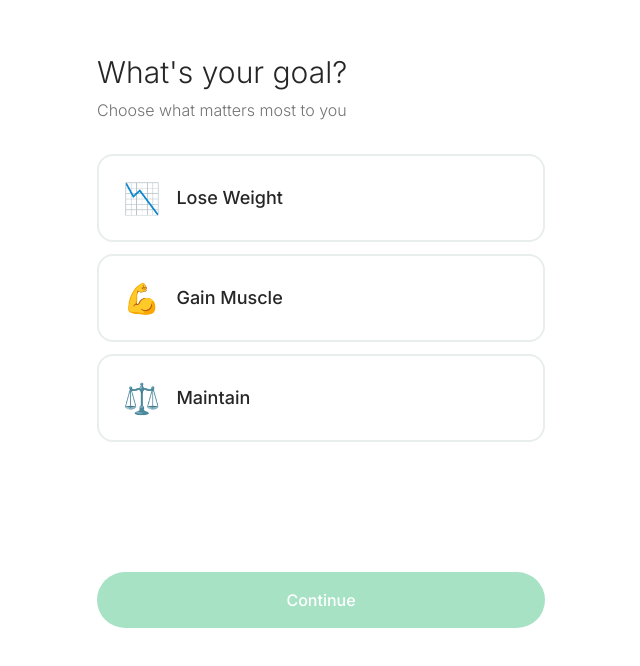
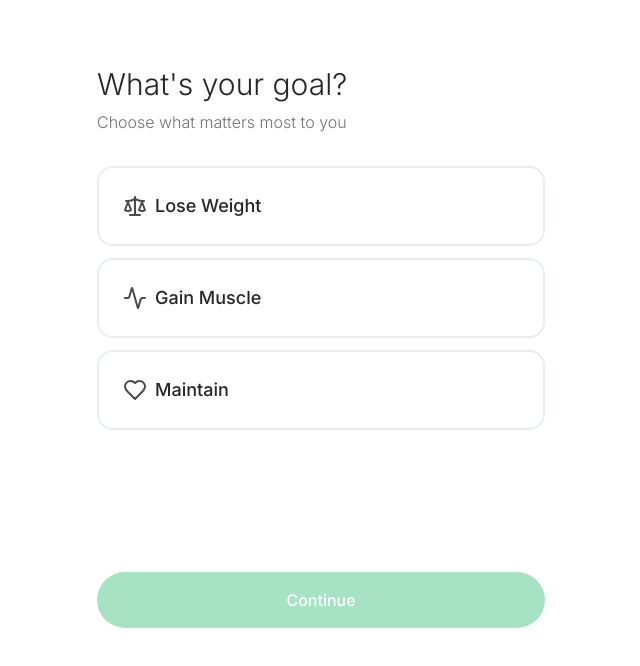
Before and after one commit to cmlaltugg-del/calm-flow-63, a React (Vite) app: page /onboarding/goals in a window 1280 px wide. Shown: the part 124-790 px from the top of the page, without its empty margins (319-959 px from the left). Built offline with nearby package versions, Linux system fonts and the light colour scheme; the HTML template or start-up script is replaced by a standard one.

Commit message:
Apply Lucide Icons Across UI
Replace emoji placeholders with Lucide icons across onboarding, dashboard, and future screens; import icons, adjust sizes/colors to match Apple-inspired calm design; ensure proper spacing and no placeholder squares.

```diff
--- a/src/pages/Dashboard.tsx
+++ b/src/pages/Dashboard.tsx
@@ -2,6 +2,7 @@ import { useState } from "react";
 import { Button } from "@/components/ui/button";
 import { Card } from "@/components/ui/card";
 import { Progress } from "@/components/ui/progress";
+import { PieChart, Activity, Droplet, Utensils, Wind } from "lucide-react";
 
 const Dashboard = () => {
   const [waterIntake, setWaterIntake] = useState(0);
@@ -37,9 +38,12 @@ const Dashboard = () => {
         {/* Daily Progress Ring */}
         <Card className="p-6 rounded-3xl shadow-wellness border-border/50">
           <div className="flex items-center justify-between">
+            <div className="flex items-center gap-3">
+              <PieChart className="h-6 w-6 text-[#4A4A4A]" />
               <div className="space-y-1">
                 <p className="text-sm text-muted-foreground">Daily Progress</p>
                 <p className="text-2xl font-light">45%</p>
+              </div>
             </div>
             <div className="relative w-20 h-20">
               <svg className="w-full h-full -rotate-90">
@@ -71,10 +75,13 @@ const Dashboard = () => {
 
         {/* Exercise Card */}
         <Card className="p-6 rounded-3xl shadow-wellness border-border/50 space-y-4">
-          <div className="space-y-1">
+          <div className="flex items-start gap-3">
+            <Activity className="h-6 w-6 text-[#4A4A4A] mt-1" />
+            <div className="flex-1 space-y-1">
               <p className="text-sm text-muted-foreground">Today's Exercise</p>
               <h3 className="text-xl font-medium">{todayExercise.title}</h3>
               <p className="text-muted-foreground">{todayExercise.duration}</p>
+            </div>
           </div>
           <Button className="w-full rounded-full h-12">Start</Button>
         </Card>
@@ -83,13 +90,15 @@ const Dashboard = () => {
         <Card className="p-6 rounded-3xl shadow-wellness border-border/50 space-y-4">
           <div className="space-y-3">
             <div className="flex items-center justify-between">
+              <div className="flex items-center gap-2">
+                <Droplet className="h-6 w-6 text-primary" />
                 <div className="space-y-1">
                   <p className="text-sm text-muted-foreground">Water Intake</p>
                   <p className="text-lg font-medium">
                     {waterIntake.toFixed(2)}L / {dailyWaterTarget}L
                   </p>
                 </div>
-              <span className="text-3xl">💧</span>
+              </div>
             </div>
             <Progress value={waterProgress} className="h-2" />
           </div>
@@ -105,8 +114,8 @@ const Dashboard = () => {
 
         {/* Meal Card */}
         <Card className="p-6 rounded-3xl shadow-wellness border-border/50 space-y-4">
-          <div className="flex items-center gap-4">
-            <div className="text-5xl">{todayMeal.image}</div>
+          <div className="flex items-center gap-3">
+            <Utensils className="h-6 w-6 text-[#4A4A4A]" />
             <div className="flex-1 space-y-1">
               <p className="text-sm text-muted-foreground">Today's Meal</p>
               <h3 className="text-xl font-medium">{todayMeal.title}</h3>
@@ -119,8 +128,8 @@ const Dashboard = () => {
 
         {/* Breathing Card */}
         <Card className="p-6 rounded-3xl shadow-wellness bg-accent/50 border-border/50">
-          <div className="flex items-center gap-3">
-            <span className="text-2xl">🌿</span>
+          <div className="flex items-center gap-2">
+            <Wind className="h-5 w-5 text-primary" />
             <p className="text-base font-light">Take a 2 min breathing reset</p>
           </div>
         </Card>
--- a/src/pages/onboarding/Goals.tsx
+++ b/src/pages/onboarding/Goals.tsx
@@ -2,11 +2,12 @@ import { useState } from "react";
 import { useNavigate } from "react-router-dom";
 import { Button } from "@/components/ui/button";
 import { cn } from "@/lib/utils";
+import { Scale, Activity, Heart } from "lucide-react";
 
 const goals = [
-  { id: "lose", label: "Lose Weight", icon: "📉" },
-  { id: "gain", label: "Gain Muscle", icon: "💪" },
-  { id: "maintain", label: "Maintain", icon: "⚖️" },
+  { id: "lose", label: "Lose Weight", Icon: Scale },
+  { id: "gain", label: "Gain Muscle", Icon: Activity },
+  { id: "maintain", label: "Maintain", Icon: Heart },
 ];
 
 const Goals = () => {
@@ -33,13 +34,18 @@ const Goals = () => {
                 key={goal.id}
                 onClick={() => setSelectedGoal(goal.id)}
                 className={cn(
-                  "w-full p-6 rounded-2xl border-2 transition-all text-left flex items-center gap-4",
+                  "w-full p-6 rounded-2xl border-2 transition-all text-left flex items-center gap-2",
                   selectedGoal === goal.id
                     ? "border-primary bg-accent"
                     : "border-border bg-card hover:border-muted-foreground/30"
                 )}
               >
-                <span className="text-3xl">{goal.icon}</span>
+                <goal.Icon
+                  className={cn(
+                    "h-6 w-6",
+                    selectedGoal === goal.id ? "text-primary" : "text-[#4A4A4A]"
+                  )}
+                />
                 <span className="text-lg font-medium">{goal.label}</span>
               </button>
             ))}
--- a/src/pages/onboarding/WaterPreview.tsx
+++ b/src/pages/onboarding/WaterPreview.tsx
@@ -1,5 +1,6 @@
 import { useNavigate } from "react-router-dom";
 import { Button } from "@/components/ui/button";
+import { Droplet } from "lucide-react";
 
 const WaterPreview = () => {
   const navigate = useNavigate();
@@ -16,7 +17,9 @@ const WaterPreview = () => {
           </div>
 
           <div className="bg-accent rounded-3xl p-8 text-center space-y-4">
-            <div className="text-6xl">💧</div>
+            <div className="flex justify-center">
+              <Droplet className="h-16 w-16 text-primary" />
+            </div>
             <div className="space-y-1">
               <div className="text-5xl font-light text-primary">{dailyTarget}L</div>
               <div className="text-sm text-muted-foreground">per day</div>
--- a/src/pages/onboarding/WorkoutMode.tsx
+++ b/src/pages/onboarding/WorkoutMode.tsx
@@ -2,10 +2,11 @@ import { useState } from "react";
 import { useNavigate } from "react-router-dom";
 import { Button } from "@/components/ui/button";
 import { cn } from "@/lib/utils";
+import { Home, Dumbbell } from "lucide-react";
 
 const modes = [
-  { id: "home", label: "Home", subtitle: "No Equipment", icon: "🏠" },
-  { id: "gym", label: "Gym", subtitle: "With Equipment", icon: "🏋️" },
+  { id: "home", label: "Home", subtitle: "No Equipment", Icon: Home },
+  { id: "gym", label: "Gym", subtitle: "With Equipment", Icon: Dumbbell },
 ];
 
 const WorkoutMode = () => {
@@ -32,13 +33,18 @@ const WorkoutMode = () => {
                 key={mode.id}
                 onClick={() => setSelectedMode(mode.id)}
                 className={cn(
-                  "w-full p-6 rounded-2xl border-2 transition-all text-left flex items-center gap-4",
+                  "w-full p-6 rounded-2xl border-2 transition-all text-left flex items-center gap-2",
                   selectedMode === mode.id
                     ? "border-primary bg-accent"
                     : "border-border bg-card hover:border-muted-foreground/30"
                 )}
               >
-                <span className="text-3xl">{mode.icon}</span>
+                <mode.Icon
+                  className={cn(
+                    "h-6 w-6",
+                    selectedMode === mode.id ? "text-primary" : "text-[#4A4A4A]"
+                  )}
+                />
                 <div className="flex-1">
                   <div className="text-lg font-medium">{mode.label}</div>
                   <div className="text-sm text-muted-foreground">{mode.subtitle}</div>
```
Lines whose indentation alone changed are shown as unchanged.
